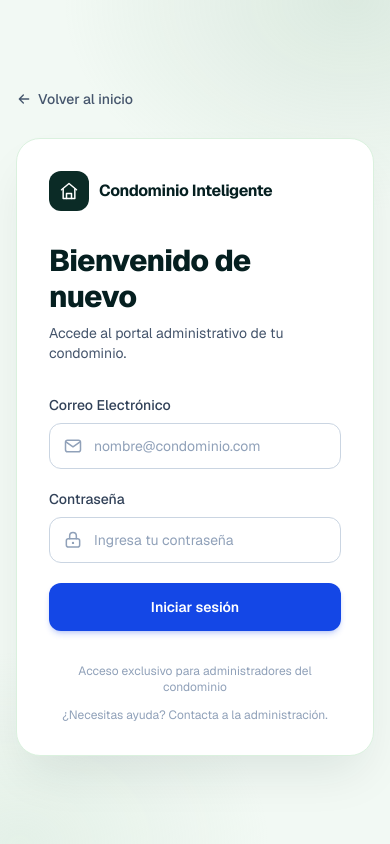
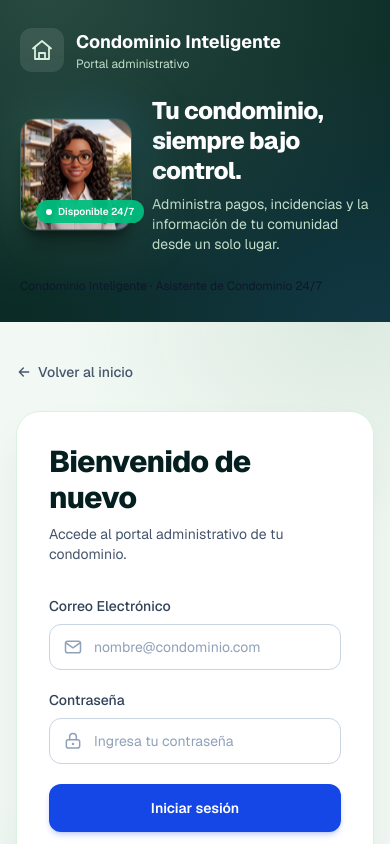
Before and after one commit to lisbelisyemes/Agente-Conversacional-para-Condominios-Chatbot-24-7, a Next.js app in the folder frontend/: page /login in a window 390 px wide. Shown: the top 844 px of the page. Built offline with nearby package versions, Linux system fonts and the light colour scheme; no server answers.

Commit message:
Mostrar el panel de Connie y el eslogan en el login tambien en movil y tablet

```diff
--- a/frontend/app/login/page.tsx
+++ b/frontend/app/login/page.tsx
@@ -55,8 +55,8 @@ export default function LoginPage() {
 
   return (
     <main className="min-h-screen bg-white text-slate-900">
-      <div className="grid min-h-screen lg:grid-cols-[1.05fr_1fr]">
-        <aside className="relative hidden overflow-hidden bg-brand-900 lg:flex">
+      <div className="flex min-h-screen flex-col lg:grid lg:grid-cols-[1.05fr_1fr]">
+        <aside className="relative flex flex-col overflow-hidden bg-brand-900">
           <div
             className="pointer-events-none absolute inset-0"
             aria-hidden="true"
@@ -65,7 +65,7 @@ export default function LoginPage() {
                 "radial-gradient(42rem 32rem at 12% 0%, rgba(142,182,155,0.22), transparent 60%), radial-gradient(36rem 28rem at 95% 100%, rgba(59,130,246,0.14), transparent 60%)",
             }}
           />
-          <div className="relative flex w-full flex-col px-12 py-12 xl:px-16">
+          <div className="relative flex flex-col gap-6 px-5 py-7 sm:px-8 lg:gap-0 lg:px-12 lg:py-12 xl:px-16">
             <div className="flex items-center gap-3">
               <span className="grid size-11 place-items-center rounded-xl bg-white/10 text-brand-100">
                 <svg viewBox="0 0 24 24" fill="none" stroke="currentColor" strokeWidth="1.8" className="size-6">
@@ -80,10 +80,10 @@ export default function LoginPage() {
               </div>
             </div>
 
-            <div className="my-auto flex flex-col items-start gap-6 py-10">
-              <div className="relative">
+            <div className="flex items-center gap-5 lg:my-auto lg:flex-col lg:items-start lg:gap-6 lg:py-10">
+              <div className="relative shrink-0">
                 <div
-                  className="absolute -inset-5 rounded-[3rem] bg-gradient-to-tr from-brand-700/60 via-brand-500/40 to-blue-500/20 blur-2xl"
+                  className="absolute -inset-3 rounded-[2rem] bg-gradient-to-tr from-brand-700/60 via-brand-500/40 to-blue-500/20 blur-xl lg:-inset-5 lg:rounded-[3rem] lg:blur-2xl"
                   aria-hidden="true"
                 />
                 <Image
@@ -92,22 +92,24 @@ export default function LoginPage() {
                   width={1280}
                   height={1280}
                   priority
-                  className="animate-float-soft relative w-44 rounded-[2rem] border border-white/15 object-cover shadow-2xl shadow-black/40 xl:w-52"
+                  className="animate-float-soft relative w-28 rounded-2xl border border-white/15 object-cover shadow-xl shadow-black/40 sm:w-32 lg:w-44 lg:rounded-[2rem] lg:shadow-2xl xl:w-52"
                 />
-                <div className="absolute -right-4 bottom-4 flex items-center gap-1.5 rounded-full bg-emerald-500/95 px-3 py-1.5 text-[11px] font-semibold text-white shadow-lg">
+                <div className="absolute -right-3 bottom-2 flex items-center gap-1.5 rounded-full bg-emerald-500/95 px-2.5 py-1 text-[10px] font-semibold text-white shadow-lg lg:-right-4 lg:bottom-4 lg:px-3 lg:py-1.5 lg:text-[11px]">
                   <span className="size-1.5 rounded-full bg-white" aria-hidden="true" />
                   Disponible 24/7
                 </div>
               </div>
 
-              <h1 className="max-w-md text-3xl font-extrabold leading-tight tracking-tight text-white xl:text-4xl">
-                Tu condominio, siempre bajo control.
-              </h1>
-              <p className="max-w-md text-brand-200">
-                Administra pagos, incidencias y la información de tu comunidad desde un solo lugar.
-              </p>
+              <div className="min-w-0">
+                <h1 className="max-w-md text-2xl font-extrabold leading-tight tracking-tight text-white lg:text-3xl xl:text-4xl">
+                  Tu condominio, siempre bajo control.
+                </h1>
+                <p className="mt-2 max-w-md text-sm text-brand-200 lg:mt-4 lg:text-base">
+                  Administra pagos, incidencias y la información de tu comunidad desde un solo lugar.
+                </p>
+              </div>
 
-              <ul className="mt-2 space-y-3 text-sm text-brand-200">
+              <ul className="mt-2 hidden space-y-3 text-sm text-brand-200 lg:block">
                 <li className="flex items-center gap-3">
                   <span className="grid size-7 place-items-center rounded-lg bg-white/10 text-brand-100">
                     <svg viewBox="0 0 24 24" fill="none" stroke="currentColor" strokeWidth="2" className="size-4">
@@ -138,11 +140,11 @@ export default function LoginPage() {
               </ul>
             </div>
 
-            <p className="text-xs text-brand-300/80">Condominio Inteligente · Asistente de Condominio 24/7</p>
+            <p className="text-xs text-brand-300/80 lg:mt-auto">Condominio Inteligente · Asistente de Condominio 24/7</p>
           </div>
         </aside>
 
-        <section className="relative flex items-center justify-center bg-brand-50 px-4 py-10 lg:bg-slate-50">
+        <section className="relative flex flex-1 items-center justify-center bg-brand-50 px-4 py-10 lg:bg-slate-50">
           <div
             className="animate-fade-up pointer-events-none absolute inset-0"
             aria-hidden="true"
@@ -167,19 +169,6 @@ export default function LoginPage() {
               className="animate-fade-up mt-6 rounded-3xl border border-brand-100 bg-white p-8 shadow-2xl shadow-brand-900/10 sm:p-10"
               style={{ animationDelay: "140ms" }}
             >
-              <div className="mb-8 lg:hidden">
-                <div className="flex items-center gap-2.5">
-                  <span className="grid size-10 place-items-center rounded-xl bg-brand-900 text-white" aria-hidden="true">
-                    <svg viewBox="0 0 24 24" fill="none" stroke="currentColor" strokeWidth="1.8" className="size-5">
-                      <path d="M3 10.5 12 3l9 7.5" strokeLinecap="round" strokeLinejoin="round" />
-                      <path d="M5 9.5V21h14V9.5" strokeLinecap="round" strokeLinejoin="round" />
-                      <path d="M9 21v-6h6v6" strokeLinecap="round" strokeLinejoin="round" />
-                    </svg>
-                  </span>
-                  <span className="text-base font-bold tracking-tight text-brand-950">Condominio Inteligente</span>
-                </div>
-              </div>
-
               <h1 id="login-title" className="text-3xl font-extrabold tracking-tight text-brand-950">
                 Bienvenido de nuevo
               </h1>
```
